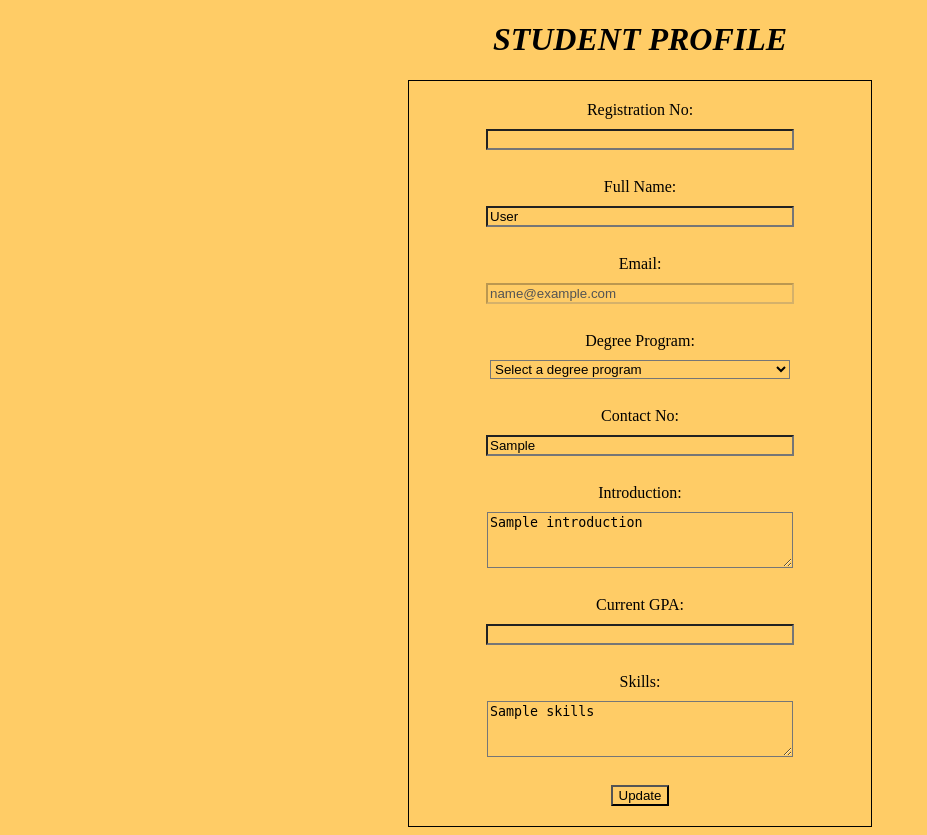
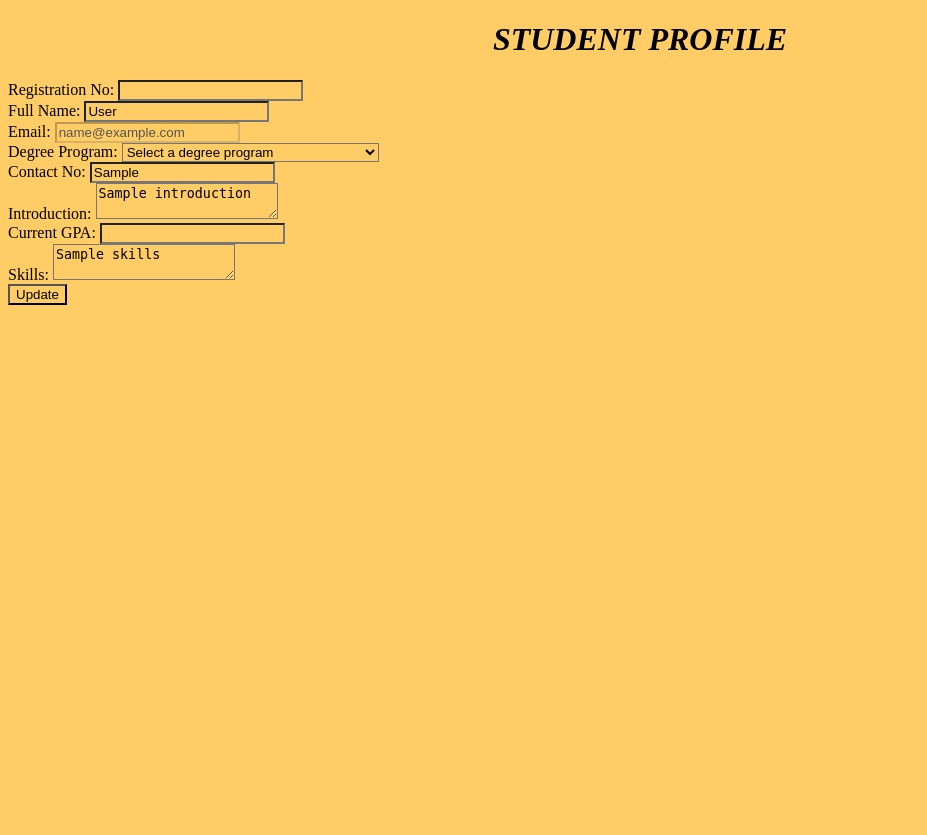
Before and after one commit to AnjanaPasinduMadushan/Student_Details_web_app, a Flask app: template templates/profile.html in a window 1280 px wide. Shown: the whole page, without its empty margins (0-927 px from the left). After the commit the page ends 305 px from the top, so only its background shows below. Run offline with Flask 3, Linux system fonts and the light colour scheme; the template is opened without the code that fills it: most values are stand-ins (such as "Sample title", 1, 10 or a date in 2020).

Commit message:
some modifications

```diff
--- a/app.py
+++ b/app.py
@@ -15,25 +15,30 @@ def root_route():
 
 
 
-@app.route('/login')
+@app.route('/login') # decorator for login page
 def login():
     return render_template('login.html')
 
-@app.route('/register')
+@app.route('/register') # decorator for sign up page
 def register():
     return render_template('sign_up.html')
 
 
 @app.route('/sign_up', methods=['POST'])
 def add_user():
+    # Extract data from the form
     data = request.form.to_dict()
+
+    # calling below function to add user data
     response = dynamodb.add_item_to_user_table(int(data['regno']), data['fullname'], data['email'],
      data['password'], data['degree'], data['contact'], data['introduction'], data['gpa'], data['skills'])
 
+  # check whether response passed below condition
     if (response['ResponseMetadata']['HTTPStatusCode'] == 200):
         msg = "Registration Complete. Please Login to your account !"
         return render_template('login.html', msg = msg)
 
+    # if there is an error
     return {
         'msg': 'Some error occcured',
         'response': response
@@ -41,12 +46,16 @@ def add_user():
 
 @app.route('/check', methods=['POST'])
 def check_user():
+    # Extract data from the form
     data = request.form.to_dict()
+
+    #calling below function to check user exist
     response = dynamodb.check_users(data['email'], data['password'])
     items = response['Items']
+
+    #if user exists with given email
     if items:
 
-        #fullname = items['fullname']
         item = items[0]
 
         if data['password'] == item['password']:
@@ -56,23 +65,28 @@ def check_user():
         errormsg = "Invalid Password!"
         return render_template("login.html", errormsg = errormsg)
 
+    #if user doesn't exist with given email
     else:
         errormsg2 = "Invalid E-mail!"
         return render_template("login.html", errormsg2 = errormsg2)
 
 @app.route('/student/<int:regno>', methods=["PUT"])
 def update_user(regno):
+
+    # get the json data passed from the client side
     data = request.get_json()
 
+    # calling below function to update student details
     response = dynamodb.update_item_from_Student_table(data)
 
+    # check whether update is successfull
     if (response['ResponseMetadata']['HTTPStatusCode'] == 200):
         return {
             'msg'                : 'Updated successfully',
             'ModifiedAttributes' : response['Attributes'],
             'response'           : response['ResponseMetadata']
         }
-
+    # if update is not successfull
     return {
         'msg'      : 'Some error occured',
         'response' : response
@@ -81,6 +95,8 @@ def update_user(regno):
 
 @app.route('/profile/<int:rNo>', methods=["GET"])
 def get_movie(rNo):
+
+    # calling below function to get student details according to the register number
         response = dynamodb.get_item_from_Student_table(rNo)
         users = response['Items']
         try:
@@ -89,6 +105,7 @@ def get_movie(rNo):
             if (response['ResponseMetadata']['HTTPStatusCode'] == 200):
 
                 if users:
+                    # render porfile view with users detila
                     return render_template("profile-view.html", users = users)
 
         except IndexError:
--- a/key_config.py
+++ b/key_config.py
@@ -1,3 +1,3 @@
-ACCESS_KEY_ID='ASIBC3FEP6WZKBLO6J23DG'
-ACCESS_SECRET_KEY='/YSOI5dST5oC4fpIOagd678bc8299E6Y3rK4bgbci'
+ACCESS_KEY_ID='AKIAXDF3NTUL5WQVG3M7'
+ACCESS_SECRET_KEY='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'
 REGION_NAME='us-east-1'
--- a/static/css/style.css
+++ b/static/css/style.css
@@ -80,8 +80,14 @@
     border-color: black;
   }
 
+
   #login_form input{
       width: 250px;
+      margin-bottom: 100px;
+  }
+
+  #login_form button{
+    padding: 10px;
   }
 
  #login_title{
@@ -91,31 +97,29 @@
 
 
  /*Profile.html*/
- #std_form {
-    border: 1px solid;
-    margin-left: 400px;
-    margin-right: 400px;
-    padding: 20px;
-    border-color: black;
-    display: flex;
-    flex-direction: column;
-    align-items: center;
-  }
+ /*#std_form {*/
+ /*   margin-left: 400px;*/
+ /*   margin-right: 400px;*/
+ /*   padding: 20px;*/
+ /*   display: flex;*/
+ /*   flex-direction: column;*/
+ /*   align-items: center;*/
+ /* }*/
 
-  #std_form label {
-    margin-bottom: 10px;
-  }
+ /* #std_form label {*/
+ /*   margin-bottom: 10px;*/
+ /* }*/
 
-  #std_form input,
-  #std_form textarea,
-  #std_form select {
-    width: 300px;
-    margin-bottom: 10px;
-  }
+ /* #std_form input,*/
+ /* #std_form textarea,*/
+ /* #std_form select {*/
+ /*   width: 300px;*/
+ /*   margin-bottom: 10px;*/
+ /* }*/
 
-  #std_form textarea{
-      height: 50px;
-  }
+ /* #std_form textarea{*/
+ /*     height: 50px;*/
+ /* }*/
 
   #profile_title{
     font-style: italic
@@ -130,3 +134,7 @@
  #std_view{
    font-style: italic
  }
+
+ button{
+   cursor: pointer;
+ }
--- a/templates/login.html
+++ b/templates/login.html
@@ -9,8 +9,10 @@
   <h2 id ="login_title"><center>Login Form</center></h2>
   <div id="body_login">
   <form action="/check" method="POST" id="login_form">
+
+
     <label for="email">Email:</label>
-    <input type="email" id="email" name="email" required><br><br>
+    <input type="email" id="email" name="email" required><br><br><br>
 
     <label for="password">Password:</label>
     <input type="password" id="password" name="password" required><br><br>
```
Also changed, not shown: dynamoDB_handler.py (+12 -15 lines), 2 other files.
